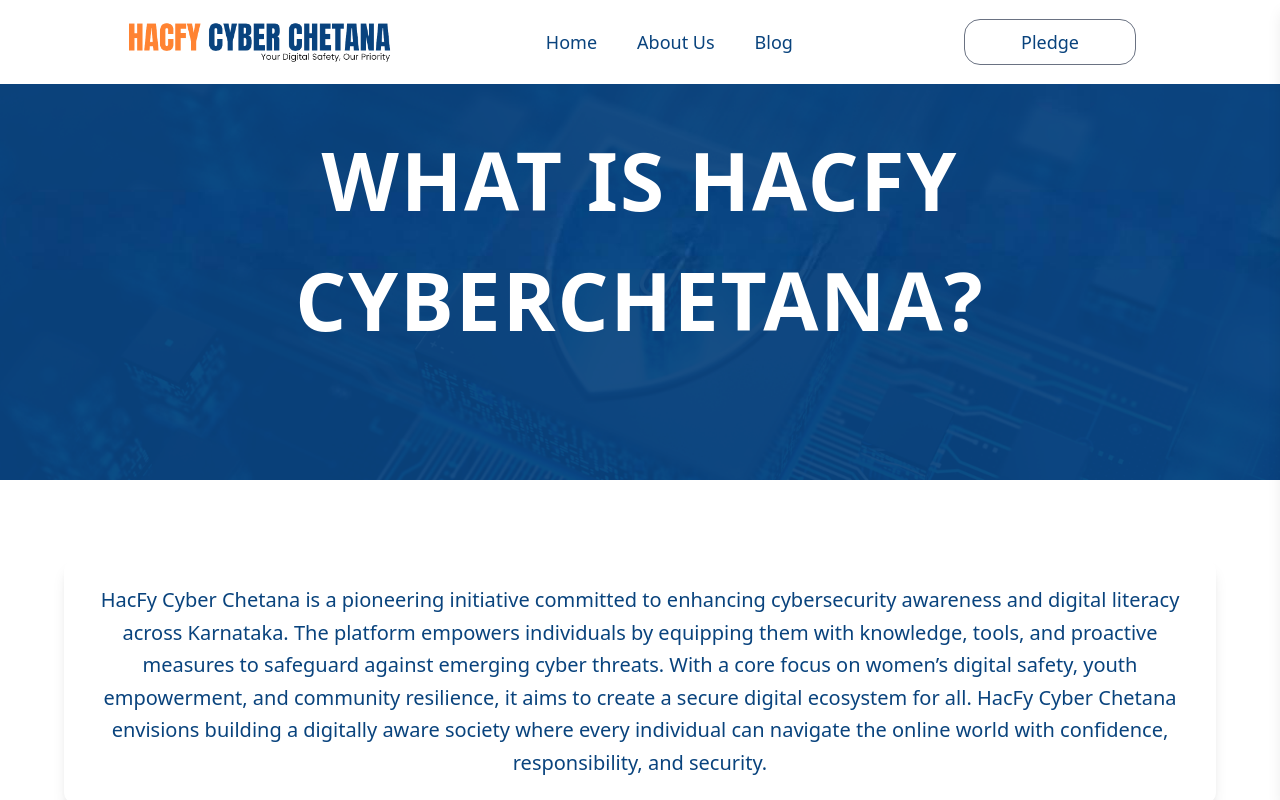
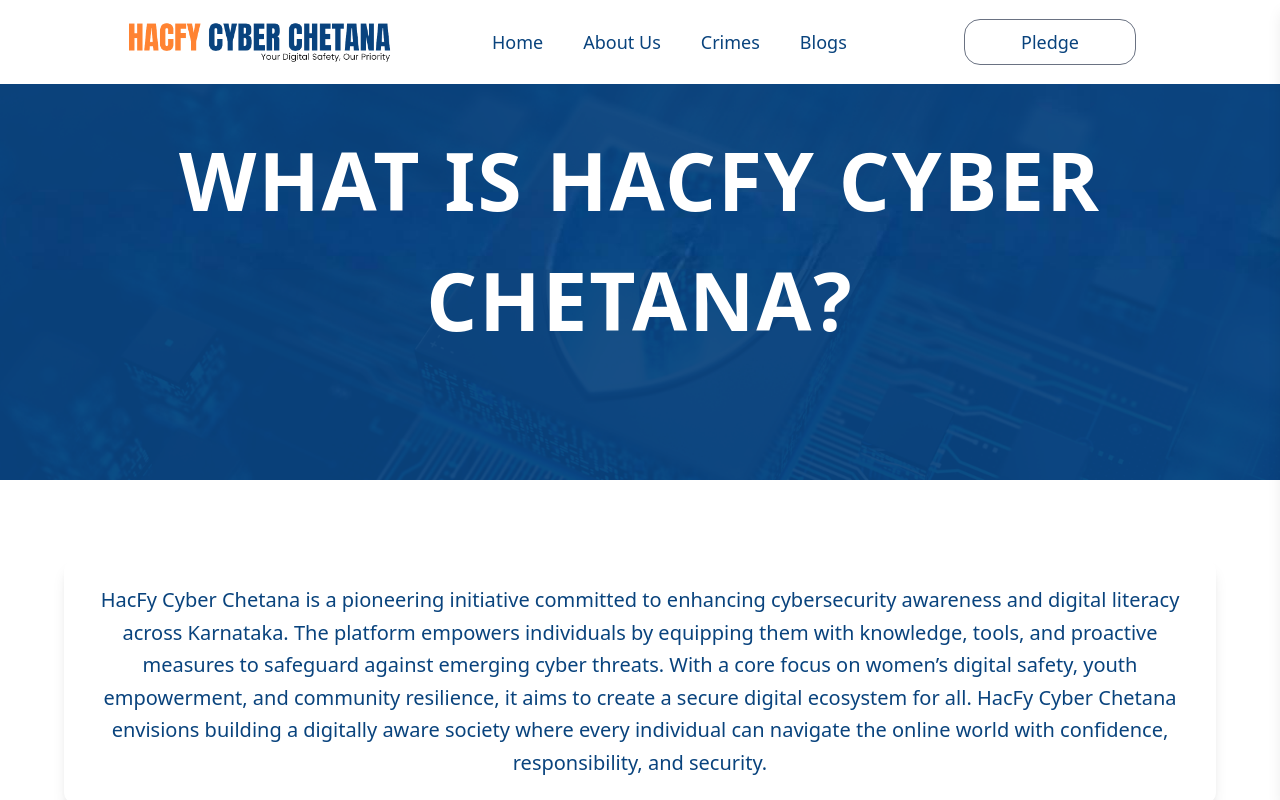
Before and after one commit to sujaykumar007/Hacfy-cyber-chetana, a Next.js app: page /about in a window 1280 px wide. Shown: the top 800 px of the page. Built offline with nearby package versions, Linux system fonts and the light colour scheme.

Commit message:
add a crimes section

```diff
--- a/app/MainLayout.tsx/Footer.tsx
+++ b/app/MainLayout.tsx/Footer.tsx
@@ -27,6 +27,7 @@
     <li className="hover:text-primary-hover cursor-pointer"><Link href="/">Home</Link></li>
     <li className="hover:text-primary-hover cursor-pointer"><Link href="/about">About Us</Link></li>
     <li className="hover:text-primary-hover cursor-pointer"><Link href="/blog">Blog</Link></li>
+    <li className="hover:text-primary-hover cursor-pointer"><Link href="/crimes">Crimes</Link></li>
     <li className="hover:text-primary-hover cursor-pointer"><Link href="/#pledge">Pledge</Link></li>
   </ul>
 </div>
--- a/app/MainLayout.tsx/Navbar.tsx
+++ b/app/MainLayout.tsx/Navbar.tsx
@@ -45,7 +45,8 @@
 
                     <li><Link href="/" className="hover:text-[#ff8533]">Home</Link></li>
                     <li><Link href="/about" className="hover:text-[#ff8533]">About Us</Link></li>
-                    <li><Link href="/blog" className="hover:text-[#ff8533]">Blog</Link></li>
+                    <li><Link href="/crimes" className="hover:text-[#ff8533]">Crimes</Link></li>
+                    <li><Link href="/blog" className="hover:text-[#ff8533]">Blogs</Link></li>
                 </ul>
 
                 {/* Right Section */}
@@ -76,6 +77,7 @@
                     {/* Mobile Menu Links */}
                     <li className="text-lg font-medium  my-4" style={{ color: "var(--primary-blue)" }}><Link href="/" onClick={() => setIsMenuOpen(false)}>Home</Link></li>
                     <li className="text-lg font-medium  my-4" style={{ color: "var(--primary-blue)" }}><Link href="/about" onClick={() => setIsMenuOpen(false)}>About Us</Link></li>
+                    <li className="text-lg font-medium  my-4" style={{ color: "var(--primary-blue)" }}><Link href="/crimes" onClick={() => setIsMenuOpen(false)}>Crimes</Link></li>
                     <li className="text-lg font-medium  my-4" style={{ color: "var(--primary-blue)" }}><Link href="/blog" onClick={() => setIsMenuOpen(false)}>Blog</Link></li>
                     <li className="text-lg font-medium  my-4" style={{ color: "var(--primary-blue)" }}><Link href="/#pledge" onClick={scrollToPledge}>Pledge</Link></li>
                 </ul>
--- a/app/about/components/cyberAbout.tsx
+++ b/app/about/components/cyberAbout.tsx
@@ -20,7 +20,7 @@
             className="font-extrabold text-white tracking-wide text-center"
             style={{ fontSize: "clamp(2rem, 8vw, 5rem)" }}
           >
-            <span>WHAT IS HACFY CYBERCHETANA</span>?
+            <span>WHAT IS HACFY CYBER CHETANA</span>?
           </h1>
         </div>
       </div>
--- a/app/knowMore/knowMore.tsx
+++ b/app/blog/knowMore.tsx
@@ -11,20 +11,21 @@
 const services = [
   {
     id: 1,
-    image: assets.Blogid2,
-    link: "https://www.thehindu.com/news/cities/Mangalore/investment-fraud-udupi-man-looses-49-lakh/article69049553.ece#:~:text=A%2072%2Dyear%2Dold%20man,invest%20by%20promising%20good%20returns.",
-    name: "Investment Fraud , Udupi man loses 49 lakh",
-    description:
-      "A 72-year-old man, Francis Castalino from Udupi, and his family lost ₹49 lakh in an online investment fraud. His son was added to a WhatsApp group, Stock Market Navigation, where fraudsters promised high returns. Castalino transferred ₹17 lakh, his wife ₹10.5 lakh, and his son ₹21.5 lakh. When they tried to withdraw, the fraudsters demanded more money. Realizing the scam, Castalino filed a complaint with the Udupi Cyber Economic and Narcotic Crime police under Section 318(4) of BNS and Section 66(D) of the IT Act.",
-  },
-  {
-    id: 2,
     image: assets.blogNews2,
     link: "https://www.moneycontrol.com/technology/karnataka-online-trading-frauds-losses-skyrocket-from-rs-23-crore-in-2022-to-rs-903-crore-by-mid-2024-article-12822623.html",
     name: "Karnataka online trading frauds: Losses skyrocket from Rs 23 crore in 2022 to Rs 903 crore by mid-2024",
     description:
       "Many educated professionals, especially Bengaluru techies, have been duped by fake broking apps promising high returns or IPO allocations. In April, Saurav Kumar from Bengaluru’s Electronics City saw a stock market investment ad on Facebook and joined a suggested WhatsApp group. Members shared investment gains, and admins answered queries to build trust. An admin later shared a trading app link, which Kumar downloaded, assuming it was genuine.",
   },
+  {
+    id: 2,
+    image: assets.investment,
+    link: "https://www.thehindu.com/news/cities/Mangalore/investment-fraud-udupi-man-looses-49-lakh/article69049553.ece#:~:text=A%2072%2Dyear%2Dold%20man,invest%20by%20promising%20good%20returns.",
+    name: "Investment Fraud , Udupi man loses 49 lakh",
+    description:
+      "A 72-year-old man, Francis Castalino from Udupi, and his family lost ₹49 lakh in an online investment fraud. His son was added to a WhatsApp group, Stock Market Navigation, where fraudsters promised high returns. Castalino transferred ₹17 lakh, his wife ₹10.5 lakh, and his son ₹21.5 lakh. When they tried to withdraw, the fraudsters demanded more money. Realizing the scam, Castalino filed a complaint with the Udupi Cyber Economic and Narcotic Crime police under Section 318(4) of BNS and Section 66(D) of the IT Act.",
+  },
+
   {
     id: 3,
     image: assets. blogNews1,
@@ -62,7 +63,7 @@
       animate={{ opacity: isInView ? 1 : 0, x: isInView ? 0 : slideDirection }}
       transition={{ duration: 0.5, delay: index * 0.1 }}
       className={`flex justify-center px-4 md:px-8 w-full ${
-        index === 0 ? "mt-20 md:mt-28" : "mt-8"
+        index === 0 ? "mt-10 md:mt-8" : "mt-8"
       }`} // Adjust margin for top card
     >
       <Card className="relative flex flex-col md:flex-row items-center justify-center overflow-hidden w-full max-w-6xl border shadow-lg rounded-2xl p-4 md:p-6">
@@ -70,7 +71,7 @@
           <Image
             src={service.image}
             alt={service.name}
-            width={600}
+            width={900}
             className="rounded-xl object-cover border shadow-md w-full md:w-auto transition-all duration-500"
           />
         </div>
@@ -100,10 +101,18 @@
 
 export function KnowMore() {
   return (
-    <div className="grid grid-cols-1 gap-8 w-full px-4 pb-16 md:px-12 overflow-x-hidden">
-      {services.map((service, index) => (
-        <ServiceCardItem key={service.id} service={service} index={index} />
-      ))}
+    <div className="w-full pt-30 md:pt-35 px-4 pb-16 md:px-12">
+      {/* Heading */}
+      <h2 className="text-4xl md:text-6xl font-extrabold text-center mb-8" style={{ color: "var(--primary-orange)" }}>
+        BLOGS
+      </h2>
+
+
+      <div className="grid grid-cols-1 md:grid-cols-2 gap-8">
+        {services.map((service, index) => (
+          <ServiceCardItem key={service.id} service={service} index={index} />
+        ))}
+      </div>
     </div>
   );
 }
--- a/app/blog/page.tsx
+++ b/app/blog/page.tsx
@@ -1,18 +1,9 @@
+import { KnowMore } from "./knowMore"
 
-import { ServiceCard } from "@/app/blog/component/ServiceCard"
-import ImageSwiper from "@/app/blog/component/swiper"
-
-
-export default function Blog() {
+export default function Home(){
     return(
-        <div className="justify-center items-center  ">
-        <ImageSwiper/>
-
-        <div>
-       <ServiceCard/>
+        <div className="justify-center">
+       <KnowMore/>
         </div>
-        </div>
-
     )
-
-  }
+}
--- a/app/blog/component/ServiceCard.tsx
+++ b/app/crimes/component/ServiceCard.tsx
@@ -6,7 +6,7 @@
 import { motion, useInView } from "framer-motion";
 import Image, { StaticImageData } from "next/image";
 import { useRef } from "react";
-import Link from "next/link";
+
 const services = [
   {
     id: 1,
@@ -116,12 +116,7 @@
             {service.description}
           </CardDescription>
 
-          {/* Know More Button */}
-          <div className="mt-6 flex justify-end">
-            <Link href="/knowMore" className="font-semibold text-orange-600 sm:text-center">
-              Know More...
-            </Link>
-          </div>
+
         </CardContent>
 
         <BorderBeam duration={8} size={100} />
--- /dev/null
+++ b/app/crimes/page.tsx
@@ -0,0 +1,18 @@
+
+import { ServiceCard } from "@/app/crimes/component/ServiceCard"
+import ImageSwiper from "@/app/crimes/component/swiper"
+
+
+export default function Blog() {
+    return(
+        <div className="justify-center items-center  ">
+        <ImageSwiper/>
+
+        <div>
+       <ServiceCard/>
+        </div>
+        </div>
+
+    )
+
+  }
--- a/app/knowMore/page.tsx
+++ /dev/null
@@ -1,9 +0,0 @@
-import { KnowMore } from "./knowMore"
-
-export default function Home(){
-    return(
-        <div>
-       <KnowMore/>
-        </div>
-    )
-}
--- a/public/assets/assets.tsx
+++ b/public/assets/assets.tsx
@@ -34,6 +34,8 @@
 import blogNews from "./sucide.png"
 import  blogNews1 from "./digital-arrest.png"
 import  blogNews2 from "./market-froud.jpg"
+import  investment from "./inevstment.png"
+
 export const assets ={
     logo,
     menublack,
@@ -70,7 +72,8 @@
     image7,
     blogNews,
     blogNews1,
-    blogNews2
+    blogNews2,
+    investment
 
 
 }
```
Also changed, not shown: app/crimes/component/swiper.tsx (renamed from app/blog/component/swiper.tsx), public/assets/inevstment.png (added).
